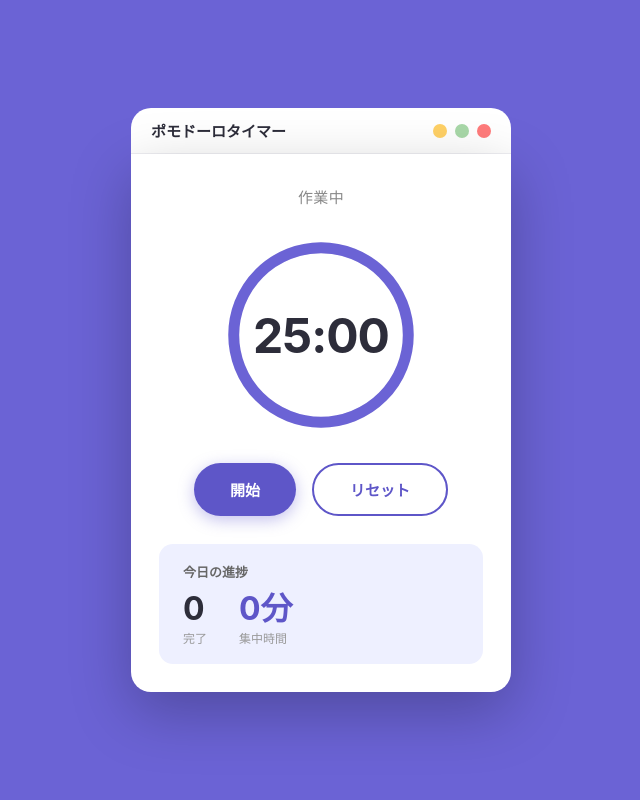
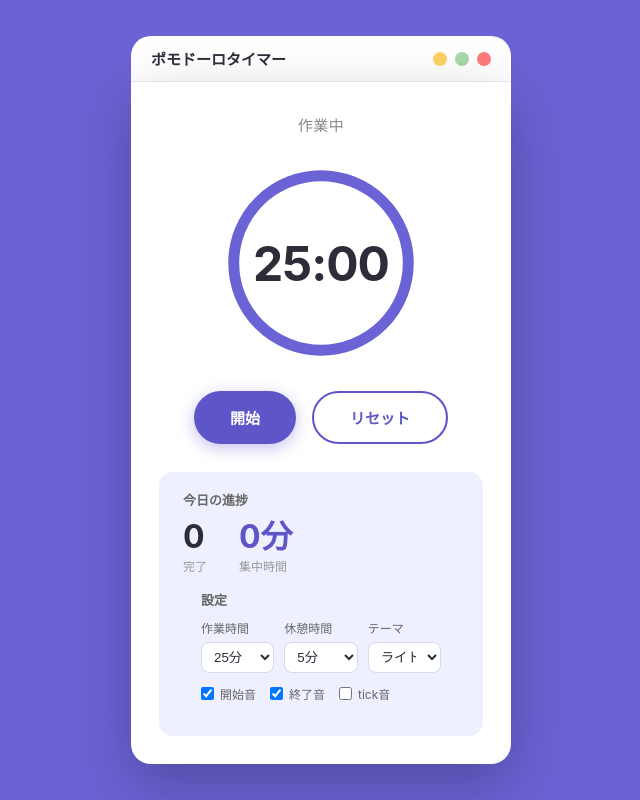
Before and after one commit to tys-togashikimitsuaki/WorkShop0609, a Flask app: page / in a window 1280 px wide. Shown: the whole page, without its empty margins (319-959 px from the left). Run offline with Flask 3, Linux system fonts and the light colour scheme.

Commit message:
Add customizable timer settings, themes, and sound toggles

```diff
--- a/1.pomodoro/app.py
+++ b/1.pomodoro/app.py
@@ -9,7 +9,11 @@ create_app() ファクトリにより、テスト時に PomodoroTimer / StatsSer
 import os
 from flask import Flask, jsonify, render_template, request
 
-from pomodoro.timer import PomodoroTimer
+from pomodoro.timer import (
+    ALLOWED_BREAK_DURATIONS_MINUTES,
+    ALLOWED_WORK_DURATIONS_MINUTES,
+    PomodoroTimer,
+)
 from pomodoro.stats import JsonStatsRepository, StatsService
 
 
@@ -74,6 +78,31 @@ def create_app(timer: PomodoroTimer | None = None, stats_service: StatsService |
         timer.complete_session()
         return jsonify(timer.to_dict())
 
+    @_app.get("/api/settings")
+    def api_get_settings():
+        return jsonify({
+            "settings": timer.settings,
+            "options": {
+                "work_duration_minutes": list(ALLOWED_WORK_DURATIONS_MINUTES),
+                "break_duration_minutes": list(ALLOWED_BREAK_DURATIONS_MINUTES),
+            },
+        })
+
+    @_app.post("/api/settings")
+    def api_update_settings():
+        data = request.get_json(silent=True) or {}
+        work_duration = data.get("work_duration_minutes")
+        break_duration = data.get("break_duration_minutes")
+        try:
+            timer.set_durations(int(work_duration), int(break_duration))
+        except (TypeError, ValueError):
+            return jsonify({"error": "invalid settings"}), 400
+        timer.reset()
+        return jsonify({
+            "timer": timer.to_dict(),
+            "settings": timer.settings,
+        })
+
     # ---------------------------------------------------------------------------
     # 統計 API
     # ---------------------------------------------------------------------------
--- a/1.pomodoro/static/css/style.css
+++ b/1.pomodoro/static/css/style.css
@@ -8,9 +8,17 @@
   padding: 0;
 }
 
+:root {
+  --bg-color: #6B63D5;
+  --card-bg: #fff;
+  --text-color: #2d2d3a;
+  --panel-bg: #EEF0FF;
+}
+
 body {
   font-family: -apple-system, BlinkMacSystemFont, "Segoe UI", "Helvetica Neue", Arial, sans-serif;
-  background-color: #6B63D5;
+  background-color: var(--bg-color);
+  color: var(--text-color);
   min-height: 100vh;
   display: flex;
   align-items: center;
@@ -31,7 +39,7 @@ body {
    ============================================================ */
 
 .titlebar {
-  background: #fff;
+  background: var(--card-bg);
   border-radius: 20px 20px 0 0;
   padding: 12px 20px;
   display: flex;
@@ -43,7 +51,7 @@ body {
 .titlebar-title {
   font-size: 15px;
   font-weight: 600;
-  color: #2d2d3a;
+  color: var(--text-color);
 }
 
 .titlebar-controls {
@@ -76,7 +84,7 @@ body {
    ============================================================ */
 
 .card {
-  background: #fff;
+  background: var(--card-bg);
   border-radius: 0 0 20px 20px;
   padding: 32px 28px 28px;
   display: flex;
@@ -130,7 +138,7 @@ body {
 .time-display {
   font-size: 48px;
   font-weight: 700;
-  color: #2d2d3a;
+  color: var(--text-color);
   letter-spacing: -1px;
   z-index: 1;
 }
@@ -187,7 +195,7 @@ body {
 
 .stats-panel {
   width: 100%;
-  background: #EEF0FF;
+  background: var(--panel-bg);
   border-radius: 14px;
   padding: 18px 24px;
 }
@@ -214,7 +222,7 @@ body {
 .stat-value {
   font-size: 32px;
   font-weight: 700;
-  color: #2d2d3a;
+  color: var(--text-color);
   line-height: 1;
 }
 
@@ -225,6 +233,80 @@ body {
 .stat-unit {
   font-size: 12px;
   color: #999;
+}
+
+/* ============================================================
+   設定パネル
+   ============================================================ */
+
+.settings-panel {
+  width: 100%;
+  background: var(--panel-bg);
+  border-radius: 14px;
+  padding: 16px 18px;
+}
+
+.settings-title {
+  font-size: 13px;
+  font-weight: 600;
+  color: #666;
+  margin-bottom: 10px;
+}
+
+.settings-grid {
+  display: grid;
+  grid-template-columns: repeat(3, minmax(0, 1fr));
+  gap: 10px;
+}
+
+.setting-item {
+  display: flex;
+  flex-direction: column;
+  gap: 6px;
+  font-size: 12px;
+  color: #666;
+}
+
+.setting-item select {
+  border: 1px solid #d6d8ee;
+  border-radius: 8px;
+  padding: 6px 8px;
+  background: #fff;
+  color: var(--text-color);
+}
+
+.sound-settings {
+  margin-top: 12px;
+  display: flex;
+  gap: 14px;
+  flex-wrap: wrap;
+  font-size: 12px;
+  color: #666;
+}
+
+.sound-settings label {
+  display: flex;
+  align-items: center;
+  gap: 6px;
+}
+
+body.theme-dark {
+  --bg-color: #12121b;
+  --card-bg: #1d1d2a;
+  --text-color: #f3f3f7;
+  --panel-bg: #29293a;
+}
+
+body.theme-focus {
+  --bg-color: #1f2328;
+  --card-bg: #f7f7f7;
+  --text-color: #1f2328;
+  --panel-bg: #ececec;
+}
+
+body.theme-dark .titlebar,
+body.theme-dark .card {
+  border-color: #343447;
 }
 
 /* ============================================================
--- a/1.pomodoro/static/js/app.js
+++ b/1.pomodoro/static/js/app.js
@@ -25,6 +25,12 @@ const startPauseBtn  = document.getElementById('startPauseBtn');
 const resetBtn       = document.getElementById('resetBtn');
 const completedCount = document.getElementById('completedCount');
 const focusLabel     = document.getElementById('focusLabel');
+const workDurationSelect = document.getElementById('workDurationSelect');
+const breakDurationSelect = document.getElementById('breakDurationSelect');
+const themeSelect = document.getElementById('themeSelect');
+const soundStartToggle = document.getElementById('soundStartToggle');
+const soundEndToggle = document.getElementById('soundEndToggle');
+const soundTickToggle = document.getElementById('soundTickToggle');
 
 // ============================================================
 // 状態
@@ -39,6 +45,17 @@ let timerState = {
 let intervalId = null;
 let sessionStartTime = null; // セッション開始時刻（経過時間計算用）
 let isCompletingSession = false; // handleSessionComplete の再入防止フラグ
+const SETTINGS_STORAGE_KEY = 'pomodoro.preferences.v1';
+let userSettings = {
+  work_duration_minutes: 25,
+  break_duration_minutes: 5,
+  theme: 'light',
+  sounds: {
+    start: true,
+    end: true,
+    tick: false,
+  },
+};
 
 // ============================================================
 // リング初期化
@@ -108,31 +125,102 @@ async function fetchStats() {
 }
 
 // ============================================================
+// 設定
+// ============================================================
+function clampWorkDuration(value) {
+  const allowed = [15, 25, 35, 45];
+  return allowed.includes(value) ? value : 25;
+}
+
+function clampBreakDuration(value) {
+  const allowed = [5, 10, 15];
+  return allowed.includes(value) ? value : 5;
+}
+
+function loadSettings() {
+  try {
+    const parsed = JSON.parse(localStorage.getItem(SETTINGS_STORAGE_KEY) || '{}');
+    userSettings = {
+      work_duration_minutes: clampWorkDuration(Number(parsed.work_duration_minutes)),
+      break_duration_minutes: clampBreakDuration(Number(parsed.break_duration_minutes)),
+      theme: ['light', 'dark', 'focus'].includes(parsed.theme) ? parsed.theme : 'light',
+      sounds: {
+        start: parsed.sounds?.start !== false,
+        end: parsed.sounds?.end !== false,
+        tick: parsed.sounds?.tick === true,
+      },
+    };
+  } catch (_) {
+    // 破損時はデフォルト値を使用
+  }
+}
+
+function saveSettings() {
+  localStorage.setItem(SETTINGS_STORAGE_KEY, JSON.stringify(userSettings));
+}
+
+function applyTheme(theme) {
+  document.body.classList.remove('theme-light', 'theme-dark', 'theme-focus');
+  document.body.classList.add(`theme-${theme}`);
+}
+
+function syncSettingsControls() {
+  workDurationSelect.value = String(userSettings.work_duration_minutes);
+  breakDurationSelect.value = String(userSettings.break_duration_minutes);
+  themeSelect.value = userSettings.theme;
+  soundStartToggle.checked = userSettings.sounds.start;
+  soundEndToggle.checked = userSettings.sounds.end;
+  soundTickToggle.checked = userSettings.sounds.tick;
+}
+
+async function syncTimerSettings() {
+  const res = await apiPost('/api/settings', {
+    work_duration_minutes: userSettings.work_duration_minutes,
+    break_duration_minutes: userSettings.break_duration_minutes,
+  });
+  updateUI(res.timer);
+}
+
+// ============================================================
 // サウンド通知（Web Audio API — 外部ファイル不要）
 // ============================================================
-function playNotificationSound() {
+function playTones(tones) {
   try {
     const ctx = new (window.AudioContext || window.webkitAudioContext)();
-    const beepSequence = [
-      { freq: 880, start: 0,    dur: 0.12 },
-      { freq: 880, start: 0.18, dur: 0.12 },
-      { freq: 1100, start: 0.36, dur: 0.25 },
-    ];
-    beepSequence.forEach(({ freq, start, dur }) => {
+    tones.forEach(({ freq, start, dur, gain = 0.4 }) => {
       const osc  = ctx.createOscillator();
-      const gain = ctx.createGain();
-      osc.connect(gain);
-      gain.connect(ctx.destination);
+      const gainNode = ctx.createGain();
+      osc.connect(gainNode);
+      gainNode.connect(ctx.destination);
       osc.type = 'sine';
       osc.frequency.value = freq;
-      gain.gain.setValueAtTime(0.4, ctx.currentTime + start);
-      gain.gain.exponentialRampToValueAtTime(0.001, ctx.currentTime + start + dur);
+      gainNode.gain.setValueAtTime(gain, ctx.currentTime + start);
+      gainNode.gain.exponentialRampToValueAtTime(0.001, ctx.currentTime + start + dur);
       osc.start(ctx.currentTime + start);
       osc.stop(ctx.currentTime + start + dur + 0.05);
     });
   } catch (_) {
     // Web Audio 非対応環境では無視
   }
+}
+
+function playStartSound() {
+  if (!userSettings.sounds.start) return;
+  playTones([{ freq: 740, start: 0, dur: 0.12 }]);
+}
+
+function playEndSound() {
+  if (!userSettings.sounds.end) return;
+  playTones([
+    { freq: 880, start: 0, dur: 0.12 },
+    { freq: 880, start: 0.18, dur: 0.12 },
+    { freq: 1100, start: 0.36, dur: 0.25 },
+  ]);
+}
+
+function playTickSound() {
+  if (!userSettings.sounds.tick) return;
+  playTones([{ freq: 660, start: 0, dur: 0.04, gain: 0.1 }]);
 }
 
 // ============================================================
@@ -167,7 +255,7 @@ async function handleSessionComplete() {
       : (timerState.total_duration - timerState.remaining_seconds);
     sessionStartTime = null;
 
-    playNotificationSound();
+    playEndSound();
 
     const wasWork = timerState.mode === 'work';
     const data = await apiPost('/api/complete', { duration_seconds: durationSeconds });
@@ -175,7 +263,7 @@ async function handleSessionComplete() {
     await fetchStats();
 
     if (wasWork) {
-      showNotification('作業完了！', '5分間の休憩を取りましょう。');
+      showNotification('作業完了！', `${userSettings.break_duration_minutes}分間の休憩を取りましょう。`);
     } else {
       showNotification('休憩終了！', '次の作業セッションを始めましょう。');
     }
@@ -207,6 +295,7 @@ function tick() {
     return;
   }
   timerState.remaining_seconds -= 1;
+  playTickSound();
   const m = Math.floor(timerState.remaining_seconds / 60);
   const s = timerState.remaining_seconds % 60;
   timeDisplay.textContent = `${String(m).padStart(2, '0')}:${String(s).padStart(2, '0')}`;
@@ -230,6 +319,7 @@ startPauseBtn.addEventListener('click', async () => {
   } else {
     // 開始 or 再開
     requestNotificationPermission();
+    playStartSound();
     const data = await apiPost('/api/start');
     updateUI(data);
     if (sessionStartTime === null) {
@@ -248,10 +338,46 @@ resetBtn.addEventListener('click', async () => {
   updateUI(data);
 });
 
+workDurationSelect.addEventListener('change', async () => {
+  userSettings.work_duration_minutes = clampWorkDuration(Number(workDurationSelect.value));
+  saveSettings();
+  await syncTimerSettings();
+});
+
+breakDurationSelect.addEventListener('change', async () => {
+  userSettings.break_duration_minutes = clampBreakDuration(Number(breakDurationSelect.value));
+  saveSettings();
+  await syncTimerSettings();
+});
+
+themeSelect.addEventListener('change', () => {
+  userSettings.theme = ['light', 'dark', 'focus'].includes(themeSelect.value) ? themeSelect.value : 'light';
+  applyTheme(userSettings.theme);
+  saveSettings();
+});
+
+soundStartToggle.addEventListener('change', () => {
+  userSettings.sounds.start = soundStartToggle.checked;
+  saveSettings();
+});
+
+soundEndToggle.addEventListener('change', () => {
+  userSettings.sounds.end = soundEndToggle.checked;
+  saveSettings();
+});
+
+soundTickToggle.addEventListener('change', () => {
+  userSettings.sounds.tick = soundTickToggle.checked;
+  saveSettings();
+});
+
 // ============================================================
 // 初期化
 // ============================================================
 (async () => {
-  await fetchState();
+  loadSettings();
+  applyTheme(userSettings.theme);
+  syncSettingsControls();
+  await syncTimerSettings();
   await fetchStats();
 })();
--- a/1.pomodoro/templates/index.html
+++ b/1.pomodoro/templates/index.html
@@ -67,6 +67,43 @@
             <span class="stat-unit">集中時間</span>
           </div>
         </div>
+
+        <!-- 設定 -->
+        <div class="settings-panel">
+          <div class="settings-title">設定</div>
+          <div class="settings-grid">
+            <label class="setting-item">
+              <span>作業時間</span>
+              <select id="workDurationSelect">
+                <option value="15">15分</option>
+                <option value="25" selected>25分</option>
+                <option value="35">35分</option>
+                <option value="45">45分</option>
+              </select>
+            </label>
+            <label class="setting-item">
+              <span>休憩時間</span>
+              <select id="breakDurationSelect">
+                <option value="5" selected>5分</option>
+                <option value="10">10分</option>
+                <option value="15">15分</option>
+              </select>
+            </label>
+            <label class="setting-item">
+              <span>テーマ</span>
+              <select id="themeSelect">
+                <option value="light" selected>ライト</option>
+                <option value="dark">ダーク</option>
+                <option value="focus">フォーカス</option>
+              </select>
+            </label>
+          </div>
+          <div class="sound-settings">
+            <label><input type="checkbox" id="soundStartToggle" checked /> 開始音</label>
+            <label><input type="checkbox" id="soundEndToggle" checked /> 終了音</label>
+            <label><input type="checkbox" id="soundTickToggle" /> tick音</label>
+          </div>
+        </div>
       </div>
     </div>
   </div>
```
Also changed, not shown: 1.pomodoro/pomodoro/timer.py (+26 -6 lines), 1.pomodoro/tests/test_app.py (+31 -0 lines), 1.pomodoro/tests/test_timer.py (+32 -0 lines).
